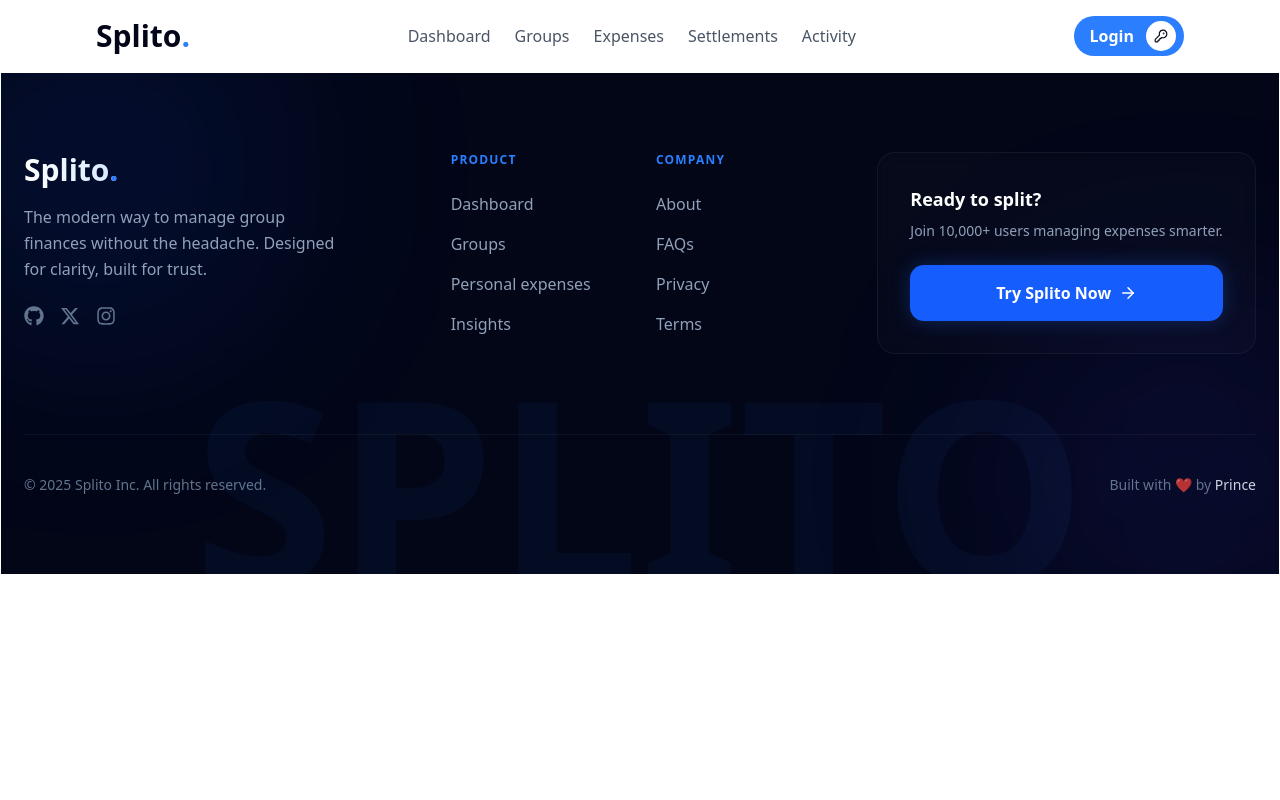
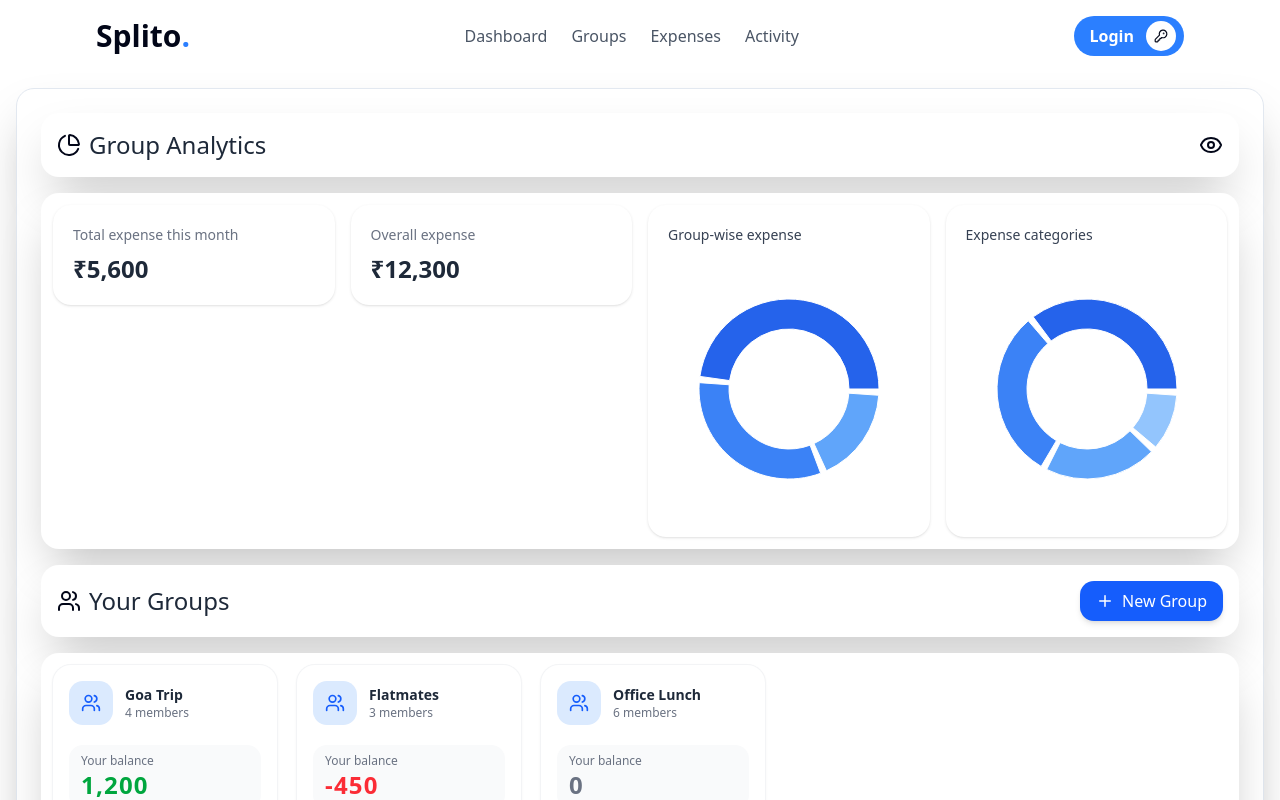
Before and after one commit to mr-dev-prince/splito-client, a React (Vite) app: page /groups in a window 1280 px wide. Shown: the top 800 px of the page. Built offline with nearby package versions, Linux system fonts and the light colour scheme.

Commit message:
feat: add groups feature with analytics and group cards; update navigation

```diff
--- a/src/App.tsx
+++ b/src/App.tsx
@@ -4,6 +4,7 @@ import Nav from "./components/common/nav";
 import Home from "./pages/home";
 import Footer from "./components/common/footer";
 import Dashboard from "./pages/dashboards";
+import Groups from "./pages/groups";
 
 const App: React.FC = () => {
   return (
@@ -12,6 +13,7 @@ const App: React.FC = () => {
       <Routes>
         <Route path="/" element={<Home />} />
         <Route path="/dashboard" element={<Dashboard />} />
+        <Route path="/groups" element={<Groups />} />
       </Routes>
       <Footer />
     </Router>
--- /dev/null
+++ b/src/components/ui/groups/analytic-section.tsx
@@ -0,0 +1,157 @@
+import React, { useState } from "react";
+import { AnimatePresence, motion } from "motion/react";
+import { PieChart, Pie, Cell, Tooltip, ResponsiveContainer } from "recharts";
+import { ChartPie, Eye, EyeOff } from "lucide-react";
+import type { Variants } from "motion/react";
+
+const containerVariants: Variants = {
+  hidden: { opacity: 0, y: 12 },
+  visible: {
+    opacity: 1,
+    y: 0,
+    transition: {
+      duration: 0.25,
+      ease: "easeOut",
+      staggerChildren: 0.08,
+    },
+  },
+  exit: {
+    opacity: 0,
+    y: -8,
+    transition: { duration: 0.2, ease: "easeIn" },
+  },
+};
+
+const itemVariants: Variants = {
+  hidden: { opacity: 0, y: 10, scale: 0.98 },
+  visible: {
+    opacity: 1,
+    y: 0,
+    scale: 1,
+    transition: { duration: 0.25, ease: "easeOut" },
+  },
+};
+
+const groupData = [
+  { name: "Goa Trip", value: 4200 },
+  { name: "Flatmates", value: 2800 },
+  { name: "Office Lunch", value: 1500 },
+];
+
+const categoryData = [
+  { name: "Food", value: 3500 },
+  { name: "Travel", value: 3000 },
+  { name: "Rent", value: 2000 },
+  { name: "Misc", value: 1000 },
+];
+
+const COLORS = ["#2563eb", "#3b82f6", "#60a5fa", "#93c5fd"]; // blue shades
+
+const StatCard = ({ label, value }: { label: string; value: string }) => (
+  <motion.div
+    whileHover={{ y: -4 }}
+    transition={{ duration: 0.2 }}
+    className="rounded-2xl bg-white p-5 shadow-sm hover:shadow-md"
+  >
+    <p className="text-sm text-gray-500">{label}</p>
+    <p className="mt-2 text-2xl font-semibold text-gray-800">₹{value}</p>
+  </motion.div>
+);
+
+const AnalyticsSection: React.FC = () => {
+  const [showAnalytics, setShowAnalytics] = useState(true);
+
+  return (
+    <div className="space-y-4">
+      <div className="flex items-center justify-between rounded-2xl bg-white p-4 shadow-2xl">
+        <div className="flex items-center justify-center gap-2">
+          <ChartPie />
+          <h1 className="text-2xl font-medium text-gray-800">
+            Group Analytics
+          </h1>
+        </div>
+        <button onClick={() => setShowAnalytics((prev) => !prev)}>
+          {showAnalytics ? <Eye /> : <EyeOff />}
+        </button>
+      </div>
+      <AnimatePresence mode="wait">
+        {showAnalytics && (
+          <motion.div
+            key="analytics"
+            variants={containerVariants}
+            initial="hidden"
+            animate="visible"
+            exit="exit"
+            className="grid grid-cols-4 gap-4 rounded-2xl bg-white p-3 shadow-2xl"
+          >
+            <motion.div variants={itemVariants}>
+              <StatCard label="Total expense this month" value="5,600" />
+            </motion.div>
+
+            <motion.div variants={itemVariants}>
+              <StatCard label="Overall expense" value="12,300" />
+            </motion.div>
+
+            <motion.div
+              variants={itemVariants}
+              className="rounded-2xl bg-white p-5 shadow-sm"
+            >
+              <p className="mb-4 text-sm font-medium text-gray-700">
+                Group-wise expense
+              </p>
+              <div className="h-64">
+                <ResponsiveContainer width="100%" height="100%">
+                  <PieChart>
+                    <Pie
+                      data={groupData}
+                      dataKey="value"
+                      nameKey="name"
+                      innerRadius={60}
+                      outerRadius={90}
+                      paddingAngle={4}
+                    >
+                      {groupData.map((_, i) => (
+                        <Cell key={i} fill={COLORS[i % COLORS.length]} />
+                      ))}
+                    </Pie>
+                    <Tooltip />
+                  </PieChart>
+                </ResponsiveContainer>
+              </div>
+            </motion.div>
+
+            <motion.div
+              variants={itemVariants}
+              className="rounded-2xl bg-white p-5 shadow-sm"
+            >
+              <p className="mb-4 text-sm font-medium text-gray-700">
+                Expense categories
+              </p>
+              <div className="h-64">
+                <ResponsiveContainer width="100%" height="100%">
+                  <PieChart>
+                    <Pie
+                      data={categoryData}
+                      dataKey="value"
+                      nameKey="name"
+                      innerRadius={60}
+                      outerRadius={90}
+                      paddingAngle={4}
+                    >
+                      {categoryData.map((_, i) => (
+                        <Cell key={i} fill={COLORS[i % COLORS.length]} />
+                      ))}
+                    </Pie>
+                    <Tooltip />
+                  </PieChart>
+                </ResponsiveContainer>
+              </div>
+            </motion.div>
+          </motion.div>
+        )}
+      </AnimatePresence>
+    </div>
+  );
+};
+
+export default AnalyticsSection;
--- /dev/null
+++ b/src/components/ui/groups/group-card.tsx
@@ -0,0 +1,63 @@
+import React from "react";
+import { motion } from "motion/react";
+import { Users } from "lucide-react";
+import { NumberTicker } from "../number-ticker";
+
+interface Group {
+  id: number;
+  name: string;
+  members: number;
+  balance: number;
+}
+
+const GroupCard: React.FC<{ group: Group }> = ({ group }) => {
+  return (
+    <motion.div
+      key={group.id}
+      initial={{ opacity: 0, y: 12 }}
+      animate={{ opacity: 1, y: 0 }}
+      whileHover={{ y: -4 }}
+      transition={{ duration: 0.25, ease: "easeOut" }}
+      className="group relative h-fit w-56 cursor-pointer rounded-2xl bg-white p-4 shadow-sm ring-1 ring-gray-100 hover:shadow-lg"
+    >
+      <div className="flex h-full flex-col gap-5">
+        <div className="flex items-center gap-3">
+          <motion.div
+            whileHover={{ rotate: 3, scale: 1.05 }}
+            transition={{ duration: 0.2 }}
+            className="flex h-11 w-11 items-center justify-center rounded-xl bg-blue-100 text-blue-600"
+          >
+            <Users size={20} />
+          </motion.div>
+
+          <div className="min-w-0">
+            <p className="truncate text-sm font-semibold text-gray-800">
+              {group.name}
+            </p>
+            <p className="text-xs text-gray-500">{group.members} members</p>
+          </div>
+        </div>
+        <div className="rounded-xl bg-gray-50 px-3 py-2">
+          <p className="text-xs text-gray-500">Your balance</p>
+          <NumberTicker
+            className={`text-2xl font-semibold ${
+              group.balance > 0
+                ? "text-green-600"
+                : group.balance < 0
+                  ? "text-red-500"
+                  : "text-gray-500"
+            }`}
+            value={group.balance}
+          />
+        </div>
+
+        {/* CTA */}
+        <button className="mt-auto w-full rounded-xl border border-gray-200 bg-white py-2 text-sm font-medium text-gray-700 transition-all hover:border-blue-500 hover:text-blue-600 active:scale-95">
+          Open group
+        </button>
+      </div>
+    </motion.div>
+  );
+};
+
+export default GroupCard;
--- /dev/null
+++ b/src/components/ui/groups/group-componet.tsx
@@ -0,0 +1,41 @@
+import React from "react";
+import Hero from "./hero";
+import AnalyticSection from "./analytic-section";
+import GroupCard from "./group-card";
+
+const groups = [
+  {
+    id: 1,
+    name: "Goa Trip",
+    members: 4,
+    balance: 1200,
+  },
+  {
+    id: 2,
+    name: "Flatmates",
+    members: 3,
+    balance: -450,
+  },
+  {
+    id: 3,
+    name: "Office Lunch",
+    members: 6,
+    balance: 0,
+  },
+];
+
+const GroupsTab: React.FC = () => {
+  return (
+    <div className="min-h-screen space-y-4 rounded-2xl border bg-white p-6 shadow-2xl">
+      <AnalyticSection />
+      <Hero />
+      <div className="flex h-fit w-full gap-5 rounded-2xl bg-white p-3 shadow-2xl">
+        {groups.map((group) => (
+          <GroupCard key={group.id} group={group} />
+        ))}
+      </div>
+    </div>
+  );
+};
+
+export default GroupsTab;
--- /dev/null
+++ b/src/components/ui/groups/hero.tsx
@@ -0,0 +1,26 @@
+import React from "react";
+import { motion } from "motion/react";
+import { Plus, Users } from "lucide-react";
+
+const Hero: React.FC = () => {
+  return (
+    <div className="rounded-2xl bg-white p-4 shadow-2xl">
+      <div className="flex items-center justify-between">
+        <div className="flex items-center justify-center gap-2">
+          <Users />
+          <h1 className="text-2xl font-medium text-gray-800">Your Groups</h1>
+        </div>
+        <motion.button
+          whileHover={{ scale: 1.05 }}
+          whileTap={{ scale: 0.95 }}
+          className="flex items-center gap-2 rounded-xl bg-blue-600 px-4 py-2 text-white shadow-md hover:bg-blue-700"
+        >
+          <Plus size={18} />
+          New Group
+        </motion.button>
+      </div>
+    </div>
+  );
+};
+
+export default Hero;
--- a/src/constants/nav-options.ts
+++ b/src/constants/nav-options.ts
@@ -21,11 +21,6 @@ export const primaryNav: INav[] = [
     href: "/expenses",
   },
   {
-    id: "settlements",
-    label: "Settlements",
-    href: "/settlements",
-  },
-  {
     id: "activity",
     label: "Activity",
     href: "/activity",
--- /dev/null
+++ b/src/pages/groups.tsx
@@ -0,0 +1,12 @@
+import GroupsTab from "@/components/ui/groups/group-componet";
+import React from "react";
+
+const Groups: React.FC = () => {
+  return (
+    <div className="p-4">
+      <GroupsTab />
+    </div>
+  );
+};
+
+export default Groups;
```
